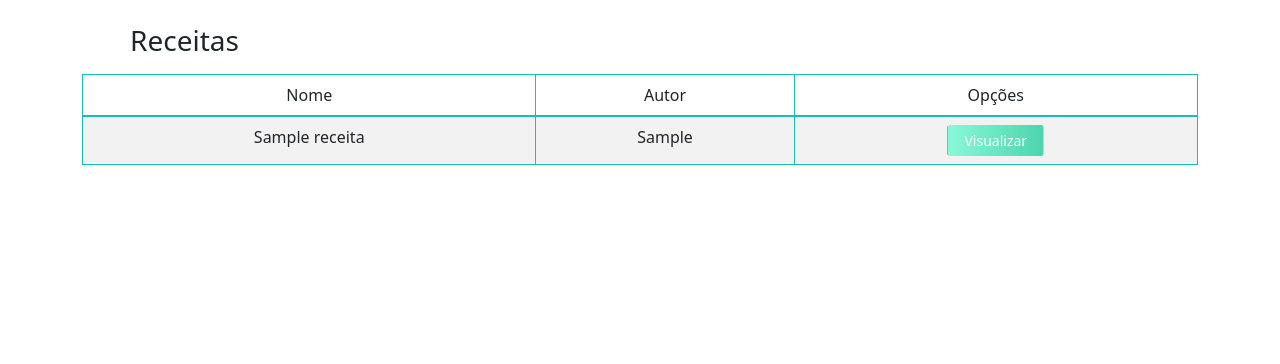
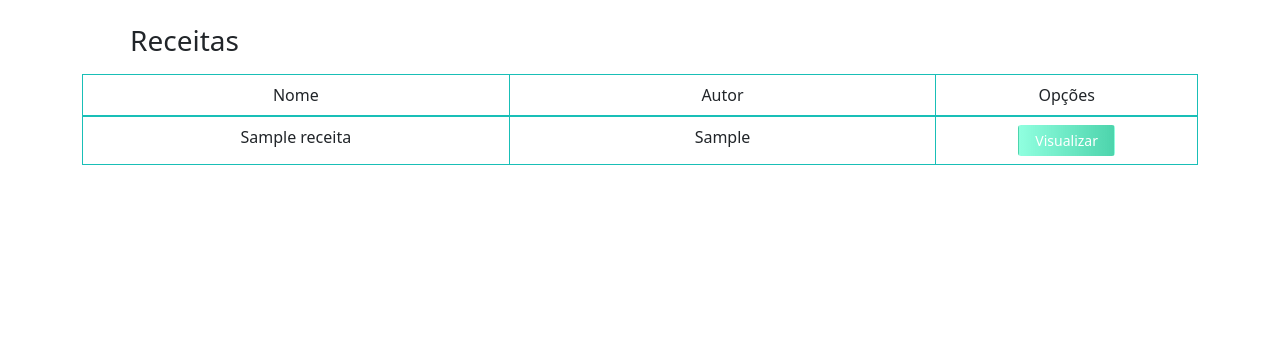
Before and after one commit to JAndersonArruda/Flask-Receita, a Flask app: page / in a window 1280 px wide. Shown: the part 56-420 px from the top of the page. Run offline with Flask 3, Linux system fonts and the light colour scheme; tables that the repository leaves empty hold one stand-in row (values such as "Sample post"); some libraries are stand-ins or nearby versions.

Commit message:
correção de bugs - 19/01/2022

```diff
--- a/static/css/style.css
+++ b/static/css/style.css
@@ -21,3 +21,15 @@ body {
     margin-top: 1%;
     margin-bottom: 3%;
 }
+
+#table {
+    max-width: 100%;
+}
+
+#options {
+    width: 23%;
+}
+
+#table-info {
+    width: 37.5%;
+}
--- a/templates/cadastro.html
+++ b/templates/cadastro.html
@@ -9,11 +9,11 @@
           <div class="row">
             <div class="mt-3 mb-3 col">
               <label class="fw-lighter" for="ingrediente">Ingredientes</label>
-              <textarea rows="15" id="ingrediente" name="ingrediente" class="form-control mt-1 fw-lighter"></textarea>
+              <textarea rows="10" id="ingrediente" name="ingrediente" class="form-control mt-1 fw-lighter"></textarea>
             </div>
             <div class="mt-3 mb-3 col">
               <label class="fw-lighter" for="modo_preparo">Modo de Preparo</label>
-              <textarea rows="15" id="modo_preparo" name="modo_preparo" class="form-control mt-1 fw-lighter"></textarea>
+              <textarea rows="10" id="modo_preparo" name="modo_preparo" class="form-control mt-1 fw-lighter"></textarea>
             </div>
           </div>
           <div class="mb-3 form-group">
--- a/templates/editar.html
+++ b/templates/editar.html
@@ -10,11 +10,11 @@
           <div class="row">
             <div class="mt-3 mb-3 col">
               <label class="fw-lighter" for="ingrediente">Ingredientes</label>
-              <textarea rows="15" id="ingrediente" name="ingrediente" class="form-control mt-1 fw-lighter">{{ receita.ingrediente }}</textarea>
+              <textarea rows="10" id="ingrediente" name="ingrediente" class="form-control mt-1 fw-lighter">{{ receita.ingrediente }}</textarea>
             </div>
             <div class="mt-3 mb-3 col">
               <label class="fw-lighter" for="modo_preparo">Modo de Preparo</label>
-              <textarea rows="15" id="modo_preparo" name="modo_preparo" class="form-control mt-1 fw-lighter">{{ receita.modo_preparo }}</textarea>
+              <textarea rows="10" id="modo_preparo" name="modo_preparo" class="form-control mt-1 fw-lighter">{{ receita.modo_preparo }}</textarea>
             </div>
           </div>
           <div class="mb-3 form-group">
--- a/templates/lista.html
+++ b/templates/lista.html
@@ -1,6 +1,6 @@
 {% extends "template.html" %}
 {% block container %}
-        <table class="table table-striped table-responsive table-bordered mt-3" style="border-color: #19BFB7;">
+        <table id="table" class="table table-responsive table-bordered mt-3" style="border-color: #19BFB7;">
             <thead class="thead-default">
                 <tr style="text-align: center;">
                     <th class="fw-lighter"><strong>Nome</strong></th>
@@ -11,9 +11,9 @@
             <tbody class="table-group-divider" style="border-color: #19BFB7;">
                 {% for receita in receitas %}
                 <tr style="text-align: center;">
-                    <th class="fw-lighter">{{ receita.nome }}</th>
-                    <td class="fw-lighter">{{ receita.autor }}</td>
-                    <td>
+                    <th id="table-info" class="fw-lighter">{{ receita.nome }}</th>
+                    <td id="table-info" class="fw-lighter">{{ receita.autor }}</td>
+                    <td id="options">
                         <a href="{{ url_for('visualizar', id=receita.id) }}" class="btn btn-sm fw-lighter ps-3 pe-3" style=" background-image: linear-gradient( to left, #4dd4ac, #1FB7); color: #fff;">Visualizar</a>
                         {% if session['usuario_logado'] %}
                         <a href="{{ url_for('editar', id=receita.id) }}" class="btn btn-sm fw-lighter ps-3 pe-3" style="background-image: linear-gradient( to left, #0dcaf0, #19B); color: #fff;">Editar</a>
--- a/views.py
+++ b/views.py
@@ -64,7 +64,7 @@ def atualizar():
     capa = request.files['capa']
     upload_path = app.config['UPLOAD_PATH']
     timestamp = time.time()
-    deleta_arquivo(receita.id)
+    deleta_arquivo(id=receita.id)
     capa.save(f'{upload_path}/capa{receita.id}-{timestamp}.jpg')
 
     flash(f'A receita de {receita.nome} foi atualizada com sucesso!')
```
Also changed, not shown: templates/receita.html (+7 -2 lines), uploads/capa5-1674136743.465446.jpg (added), uploads/capa6-1674137451.4912229.jpg (added), uploads/capa7-1674140536.0786583.jpg (added), uploads/capa8-1674138221.8824296.jpg (added).
